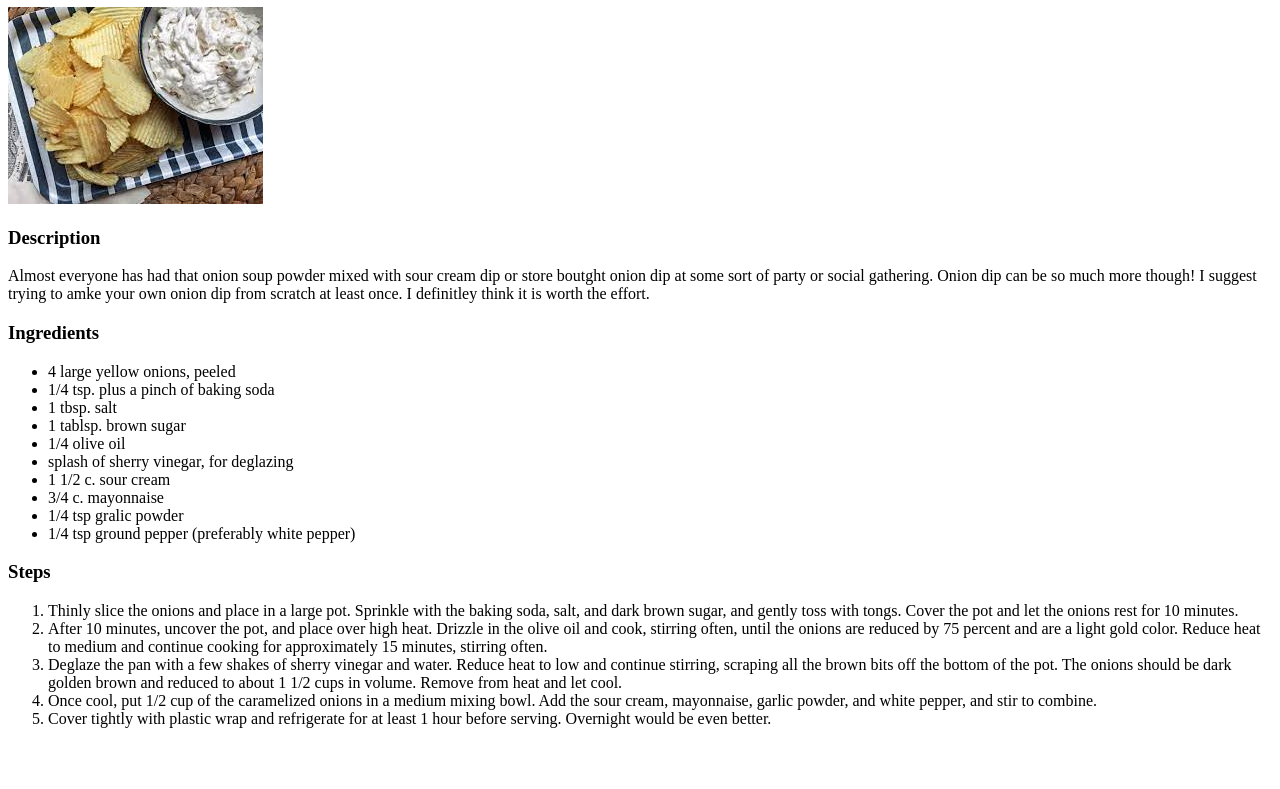
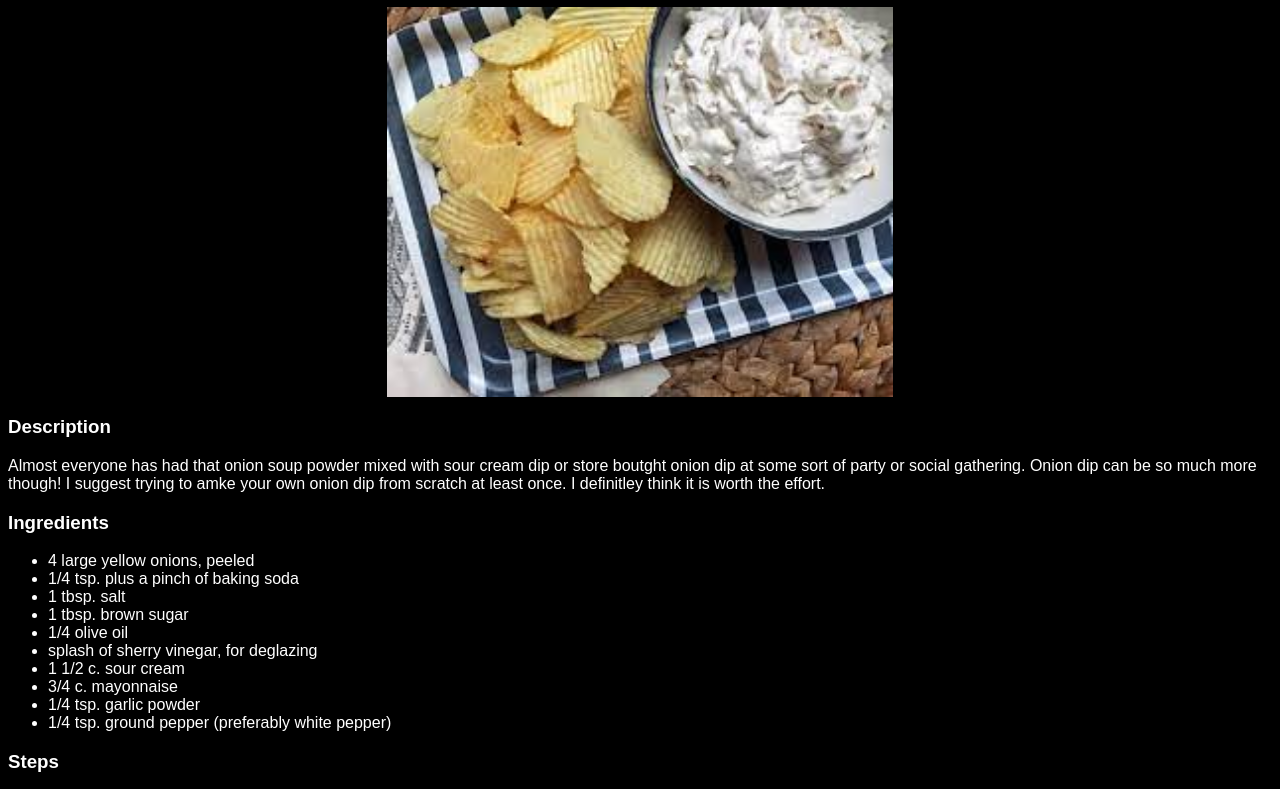
Before and after one commit to jpantle/odin-recipes, a plain HTML site: page recipes/oniondip.html in a window 1280 px wide. Shown: the part 73-862 px from the top of the page. Before the commit the page ends 817 px from the top, so only its background shows below. Drawn offline with Linux system fonts and the light colour scheme.

Commit message:
index.html and style.css and recipes/bananabread.html and recipes/macncheese.html and recipes/oniondip.html

```diff
--- a/recipes/oniondip.html
+++ b/recipes/oniondip.html
@@ -3,6 +3,8 @@
     <head>
         <title>Onion Dip</title>
         <meta charset="utf-8">
+        <link rel="stylesheet" href="../style.css">
+
     </head>
     <body>
         <h1>Onion Dip</h1>
@@ -17,13 +19,13 @@
             <li>4 large yellow onions, peeled</li>
             <li>1/4 tsp. plus a pinch of baking soda</li>
             <li>1 tbsp. salt</li>
-            <li>1 tablsp. brown sugar</li>
+            <li>1 tbsp. brown sugar</li>
             <li>1/4 olive oil</li>
             <li>splash of sherry vinegar, for deglazing</li>
             <li>1 1/2 c. sour cream</li>
             <li>3/4 c. mayonnaise</li>
-            <li>1/4 tsp gralic powder</li>
-            <li>1/4 tsp ground pepper (preferably white pepper)</li>
+            <li>1/4 tsp. garlic powder</li>
+            <li>1/4 tsp. ground pepper (preferably white pepper)</li>
         </ul>
         <h3>Steps</h3>
         <ol> <li>Thinly slice the onions and place in a large pot.
--- /dev/null
+++ b/style.css
@@ -0,0 +1,14 @@
+
+* {
+    font-family: sans-serif;
+    background-color: black;
+    color: white;
+
+}
+
+img {
+    display: block;
+    margin-left: auto;
+    margin-right: auto;
+    width: 40%;
+}
```
Also changed, not shown: index.html (+3 -2 lines), recipes/bananabread.html (+2 -0 lines), recipes/macncheese.html (+1 -0 lines).
